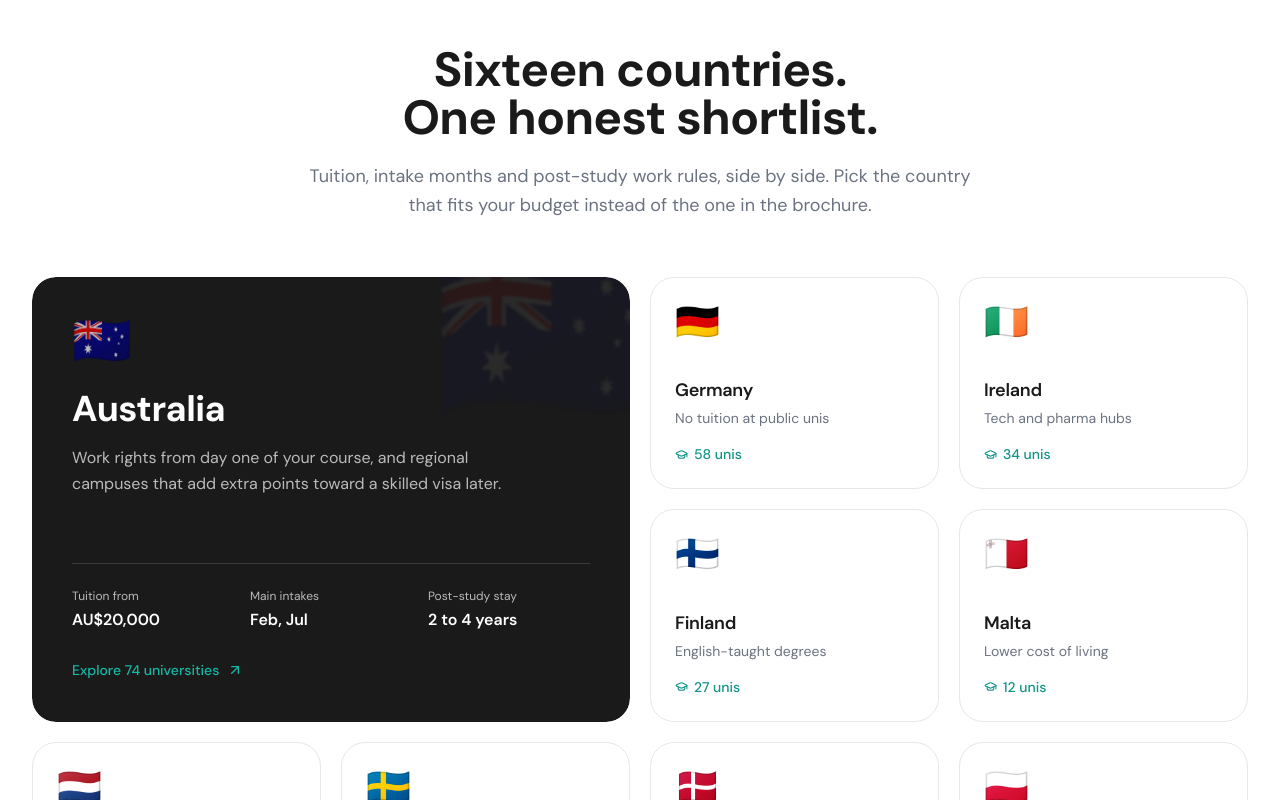
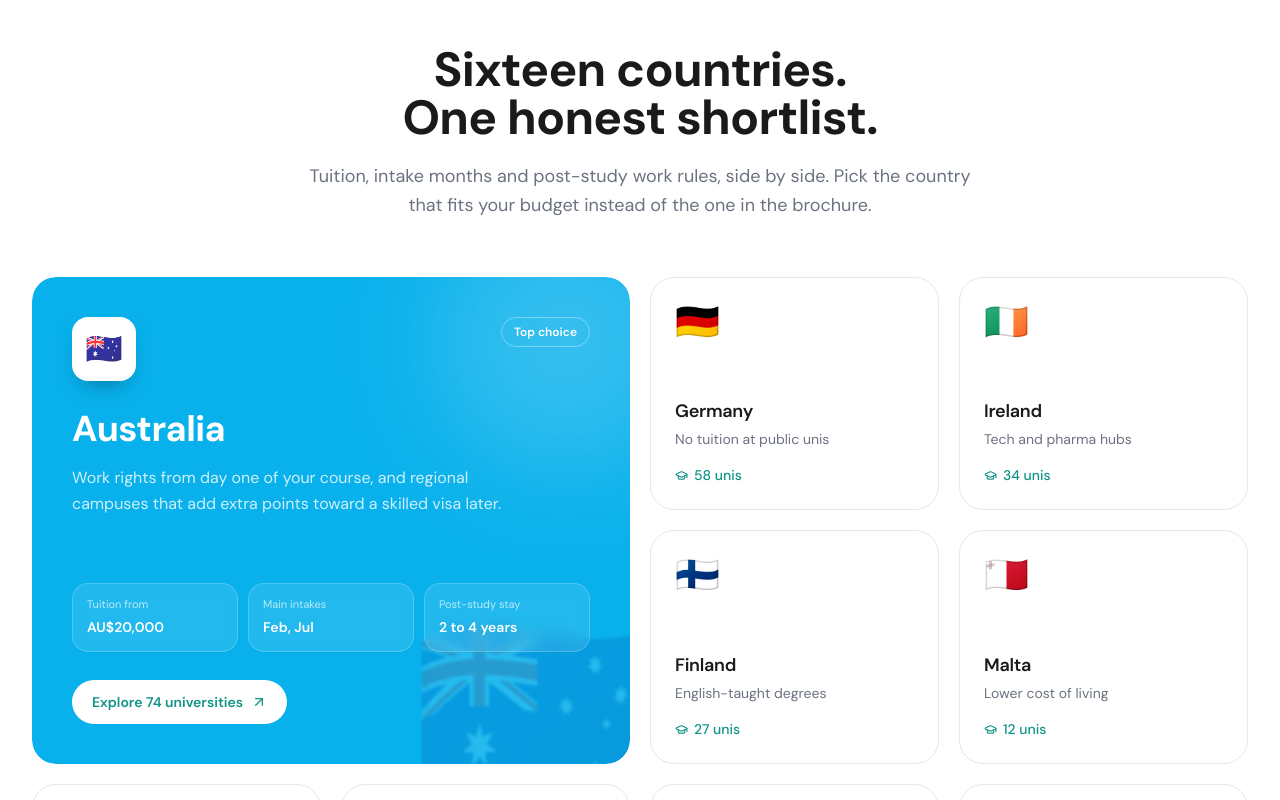
Before and after one commit to fnhnafiz/riz-migration, a Next.js app: page / in a window 1280 px wide. Shown: the part 2000-2800 px from the top of the page. Built offline with nearby package versions, Linux system fonts and the light colour scheme; no server answers.

Commit message:
colour , design and something chagnes

```diff
--- a/app/globals.css
+++ b/app/globals.css
@@ -5,7 +5,7 @@
    ============================================================ */
 @theme {
   /* Brand */
-  --color-primary: #14b8a6;
+  --color-primary: #08B1EC;
   --color-primary-dark: #0f9488;
   --color-primary-light: #f0fdfa;
 
--- a/components/home/AiTools.jsx
+++ b/components/home/AiTools.jsx
@@ -3,7 +3,7 @@ import { ArrowUpRight, ShieldCheck, FileText, Search } from "lucide-react";
 
 export default function AiTools() {
   return (
-    <section className="relative overflow-hidden bg-dark py-20 lg:py-28">
+    <section className="relative overflow-hidden bg-black py-20 lg:py-28">
       {/* হালকা ডট টেক্সচার, কালোটা যেন ফাঁকা না লাগে */}
       <div
         aria-hidden="true"
@@ -28,7 +28,7 @@ export default function AiTools() {
           </p>
         </div>
 
-        <div className="mt-14 grid gap-5 lg:mt-16 lg:grid-cols-3">
+        <div className="mt-14 grid gap-6 lg:mt-16 lg:grid-cols-3">
           <ToolCard
             icon={ShieldCheck}
             title="Visa Possibility Checker"
@@ -65,29 +65,27 @@ function ToolCard({ icon: Icon, title, desc, cta, href, preview }) {
   return (
     <Link
       href={href}
-      className="group flex flex-col overflow-hidden rounded-3xl border border-white/10 bg-white/[0.04] transition-colors hover:border-primary/60"
+      className="group flex flex-col overflow-hidden rounded-3xl bg-white transition-transform duration-300 hover:-translate-y-1"
     >
       {/* টুলটা আসলে কী দেখাবে, তার ছোট নমুনা */}
-      <div className="border-b border-white/10 bg-white/[0.03] px-7 pb-7 pt-8">
+      <div className="border-b border-border bg-primary-light px-7 pb-7 pt-8">
         {preview}
       </div>
 
       <div className="flex flex-1 flex-col p-7">
         <div className="flex items-center gap-3">
-          <span className="flex h-10 w-10 items-center justify-center rounded-xl bg-primary/15 text-primary">
+          <span className="flex h-10 w-10 items-center justify-center rounded-xl bg-primary text-white">
             <Icon size={19} />
           </span>
-          <span className="rounded-full border border-primary/40 px-2.5 py-1 text-xs font-semibold text-primary">
+          <span className="rounded-full bg-primary-light px-2.5 py-1 text-xs font-semibold text-primary-dark">
             Free
           </span>
         </div>
 
-        <h3 className="mt-5 text-xl font-semibold text-white">{title}</h3>
-        <p className="mt-3 flex-1 text-sm leading-relaxed text-white/60">
-          {desc}
-        </p>
+        <h3 className="mt-5 text-xl font-semibold">{title}</h3>
+        <p className="mt-3 flex-1 text-sm leading-relaxed">{desc}</p>
 
-        <span className="mt-6 inline-flex items-center gap-2 text-sm font-medium text-primary">
+        <span className="mt-6 inline-flex items-center gap-2 text-sm font-medium text-primary-dark">
           {cta}
           <ArrowUpRight
             size={16}
@@ -114,7 +112,7 @@ function ScorePreview() {
           cy="60"
           r={radius}
           fill="none"
-          stroke="rgba(255,255,255,0.12)"
+          stroke="#ffffff"
           strokeWidth="9"
         />
         <circle
@@ -132,7 +130,7 @@ function ScorePreview() {
           y="60"
           textAnchor="middle"
           dominantBaseline="central"
-          fill="#fff"
+          fill="var(--color-dark)"
           fontSize="26"
           fontWeight="700"
           transform="rotate(90 60 60)"
@@ -148,8 +146,10 @@ function ScorePreview() {
           { label: "English", width: "61%" },
         ].map((factor) => (
           <div key={factor.label}>
-            <p className="mb-1.5 text-xs text-white/50">{factor.label}</p>
-            <div className="h-1.5 rounded-full bg-white/10">
+            <p className="mb-1.5 text-xs font-medium text-primary-dark">
+              {factor.label}
+            </p>
+            <div className="h-1.5 rounded-full bg-white">
               <div
                 className="h-full rounded-full bg-primary"
                 style={{ width: factor.width }}
@@ -165,16 +165,16 @@ function ScorePreview() {
 function SopPreview() {
   return (
     <div className="space-y-3">
-      <div className="rounded-xl border border-white/10 bg-white/[0.04] p-3.5">
-        <p className="mb-2 text-xs text-white/40">Your line</p>
-        <p className="text-sm leading-relaxed text-white/45 line-through decoration-red-400/70">
+      <div className="rounded-xl border border-border bg-white p-3.5">
+        <p className="mb-2 text-xs">Your line</p>
+        <p className="text-sm leading-relaxed text-body/70 line-through decoration-red-400">
           Since childhood I have always had a passion for computers.
         </p>
       </div>
 
-      <div className="rounded-xl border border-primary/30 bg-primary/10 p-3.5">
-        <p className="mb-2 text-xs text-primary">Rewritten</p>
-        <p className="text-sm leading-relaxed text-white/85">
+      <div className="rounded-xl border border-primary/40 bg-primary p-3.5">
+        <p className="mb-2 text-xs font-medium text-white/75">Rewritten</p>
+        <p className="text-sm leading-relaxed text-white">
           I spent my final year building a Bangla OCR model that cut manual data
           entry at my college by half.
         </p>
@@ -190,7 +190,7 @@ function CoursePreview() {
         {["Canada", "Master's", "IELTS 6.5", "Under $20k"].map((chip) => (
           <span
             key={chip}
-            className="rounded-lg border border-white/10 bg-white/[0.06] px-2.5 py-1 text-xs text-white/70"
+            className="rounded-lg bg-white px-2.5 py-1 text-xs font-medium text-primary-dark"
           >
             {chip}
           </span>
@@ -203,15 +203,15 @@ function CoursePreview() {
       ].map((course) => (
         <div
           key={course.name}
-          className="flex items-center justify-between gap-3 rounded-xl border border-white/10 bg-white/[0.04] px-3.5 py-3"
+          className="flex items-center justify-between gap-3 rounded-xl border border-border bg-white px-3.5 py-3"
         >
           <div className="min-w-0">
-            <p className="truncate text-sm font-medium text-white">
+            <p className="truncate text-sm font-medium text-dark">
               {course.name}
             </p>
-            <p className="truncate text-xs text-white/45">{course.uni}</p>
+            <p className="truncate text-xs">{course.uni}</p>
           </div>
-          <span className="shrink-0 text-sm font-semibold text-primary">
+          <span className="shrink-0 text-sm font-semibold text-primary-dark">
             {course.match}%
           </span>
         </div>
--- a/components/home/CourseFinderBanner.jsx
+++ b/components/home/CourseFinderBanner.jsx
@@ -11,7 +11,7 @@ export default function CourseFinderBanner() {
   return (
     <section className="bg-white py-16 lg:py-24">
       <div className="mx-auto max-w-7xl px-5 lg:px-8">
-        <div className="relative overflow-hidden rounded-[32px] bg-primary px-6 py-12 sm:px-10 lg:px-14 lg:py-16">
+        <div className="relative overflow-hidden rounded-[32px] bg-black px-6 py-12 sm:px-10 lg:px-14 lg:py-16">
           <div className="grid items-center gap-12 lg:grid-cols-[1fr_320px] lg:gap-8">
             {/* ---------------- left ---------------- */}
             <div>
--- a/components/home/Destinations.jsx
+++ b/components/home/Destinations.jsx
@@ -146,40 +146,62 @@ export default function Destinations() {
     </section>
   );
 }
-
 function FeaturedCard({ flag, name, href, blurb, universities, stats }) {
   return (
     <Link
       href={href}
-      className="group relative flex h-full min-h-[440px] flex-col justify-between overflow-hidden rounded-3xl bg-dark p-8 text-white/70 lg:p-10"
+      className="group relative flex h-full min-h-[440px] flex-col justify-between overflow-hidden rounded-3xl bg-primary p-8 text-white/80 lg:p-10"
     >
-      {/* কোণায় বড় পতাকা, ওয়াটারমার্কের মতো */}
+      {/* কোণায় নরম আলো */}
       <span
         aria-hidden="true"
-        className="pointer-events-none absolute -right-10 -top-10 text-[190px] leading-none opacity-10 blur-[1px]"
+        className="pointer-events-none absolute -right-16 -top-16 h-64 w-64 rounded-full bg-white/20 blur-3xl"
+      />
+
+      {/* ওয়াটারমার্ক পতাকা */}
+      <span
+        aria-hidden="true"
+        className="pointer-events-none absolute -bottom-12 -right-8 text-[200px] leading-none opacity-15 blur-[1px]"
       >
         {flag}
       </span>
 
       <div className="relative">
-        <span className="text-5xl">{flag}</span>
-        <h3 className="mt-6 text-3xl font-bold text-white lg:text-4xl">
+        <div className="flex items-start justify-between gap-4">
+          <span className="flex h-16 w-16 items-center justify-center rounded-2xl bg-white text-3xl shadow-[0_10px_24px_-12px_rgba(0,0,0,0.5)]">
+            {flag}
+          </span>
+
+          <span className="rounded-full border border-white/35 px-3 py-1.5 text-xs font-semibold text-white">
+            Top choice
+          </span>
+        </div>
+
+        <h3 className="mt-7 text-3xl font-bold text-white lg:text-4xl">
           {name}
         </h3>
         <p className="mt-4 max-w-md leading-relaxed">{blurb}</p>
       </div>
 
       <div className="relative mt-10">
-        <dl className="grid grid-cols-3 gap-4 border-t border-white/15 pt-6">
+        {/* স্ট্যাটগুলো এখন আলাদা কাঁচের ঘরে */}
+        <dl className="grid grid-cols-3 gap-2.5">
           {stats.map((stat) => (
-            <div key={stat.label}>
-              <dt className="text-xs">{stat.label}</dt>
-              <dd className="mt-1 font-semibold text-white">{stat.value}</dd>
+            <div
+              key={stat.label}
+              className="rounded-2xl border border-white/20 bg-white/10 p-3.5 backdrop-blur-sm"
+            >
+              <dt className="text-[11px] leading-tight text-white/70">
+                {stat.label}
+              </dt>
+              <dd className="mt-1.5 text-sm font-semibold text-white">
+                {stat.value}
+              </dd>
             </div>
           ))}
         </dl>
 
-        <span className="mt-7 inline-flex items-center gap-2 text-sm font-medium text-primary">
+        <span className="mt-7 inline-flex items-center gap-2 rounded-full bg-white px-5 py-3 text-sm font-semibold text-primary-dark">
           Explore {universities} universities
           <ArrowUpRight
             size={16}
--- a/shared/Navbar.jsx
+++ b/shared/Navbar.jsx
@@ -166,8 +166,8 @@ export default function Navbar() {
               href="/counseling"
               className={`${BTN} ${
                 scrolled
-                  ? "bg-white text-[#0f9488] shadow-sm hover:bg-[#f0fdfa]"
-                  : "bg-[#14b8a6] text-white hover:bg-[#0f9488]"
+                  ? "bg-white text-black shadow-sm hover:bg-[#f0fdfa]"
+                  : "bg-primary text-white hover:bg-[#0f9488]"
               }`}
             >
               Book counseling
@@ -385,7 +385,7 @@ export default function Navbar() {
           </a>
           <Link
             href="/counseling"
-            className={`${BTN} flex-1 bg-[#14b8a6] text-white hover:bg-[#0f9488]`}
+            className={`${BTN} flex-1 bg-primary text-white hover:bg-[#0f9488]`}
           >
             Book counseling
           </Link>
```
